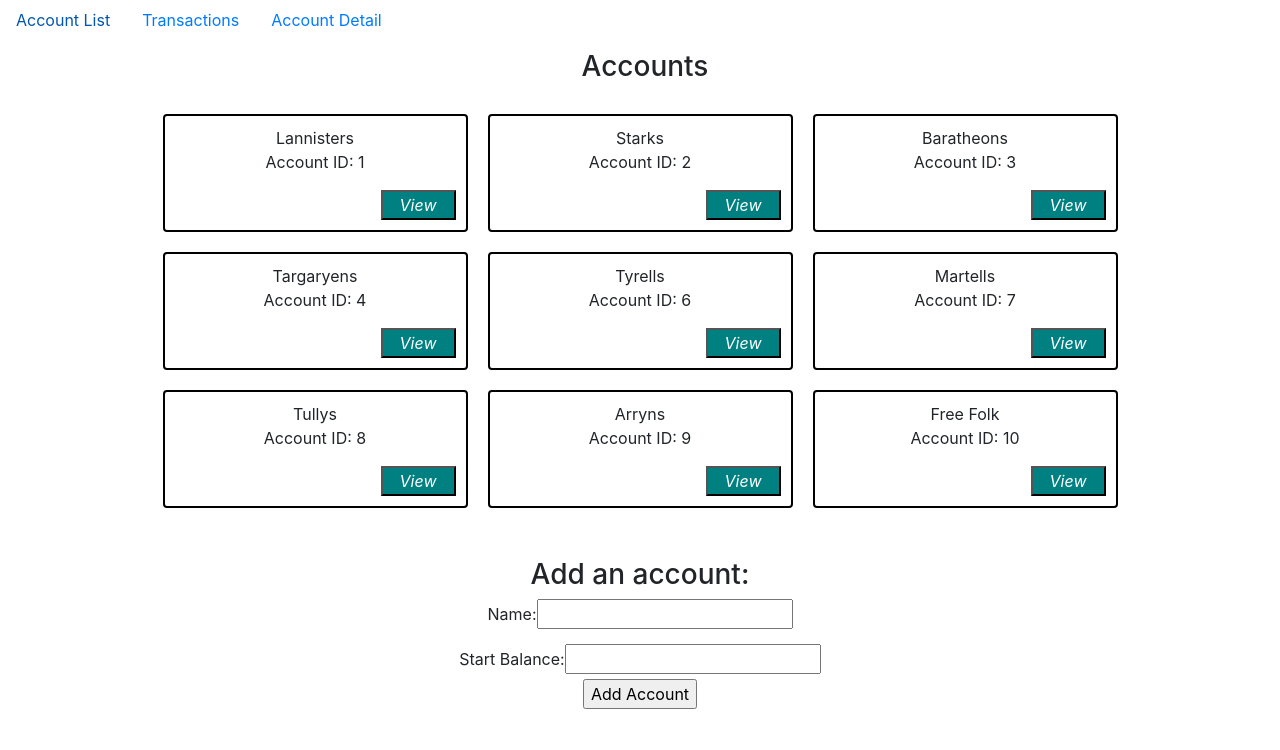
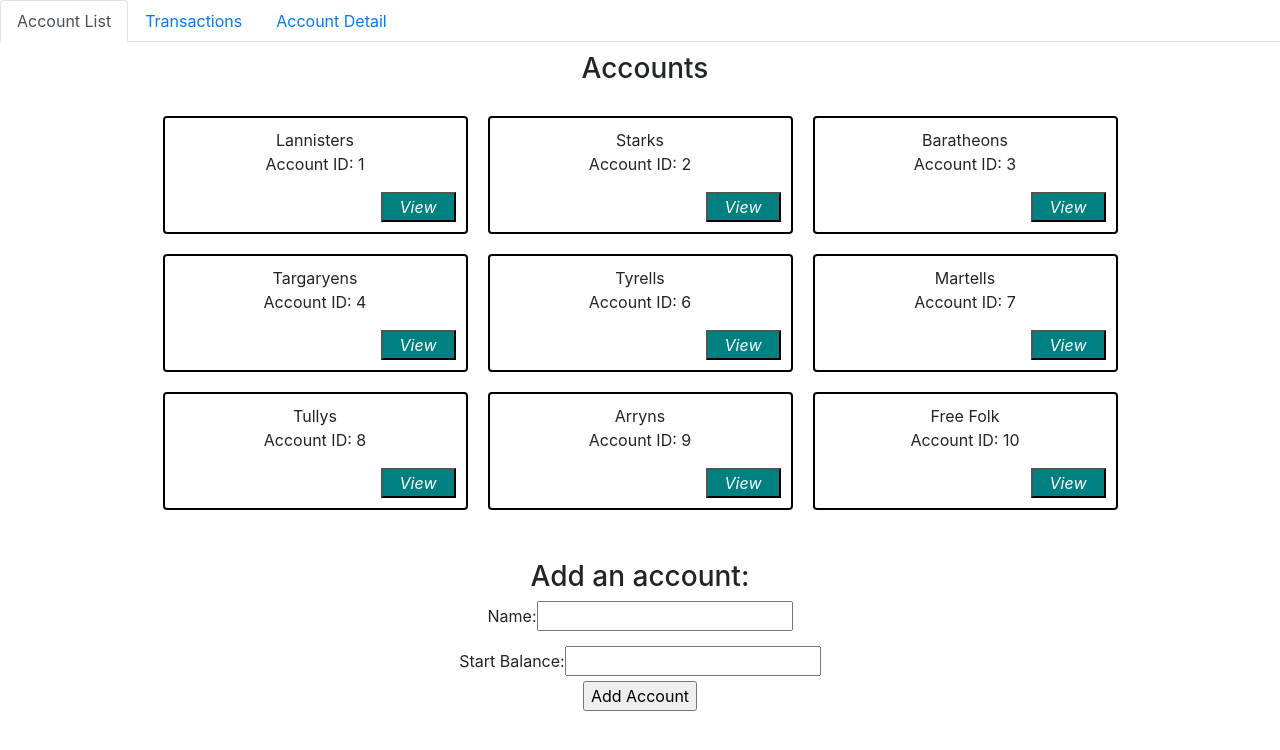
Before and after one commit to ae324/IS322_FinalProject, a React (Create React App) app: page / in a window 1280 px wide. Shown: the top 750 px of the page. Built offline with nearby package versions, Linux system fonts and the light colour scheme.

Commit message:
bootstrap designing

```diff
--- a/src/components/PageTabs.js
+++ b/src/components/PageTabs.js
@@ -15,7 +15,7 @@ class PageTabs extends React.Component {
 
   render () {
     return (
-      <ul className='nav page-tabs'>
+      <ul className='nav page-tabs nav-tabs'>
         <li className='nav-item'>
           <Link className={this.isActiveTab('/')} to="/"
                 onClick={event => this.onTabClick(event, '/')}>
```
